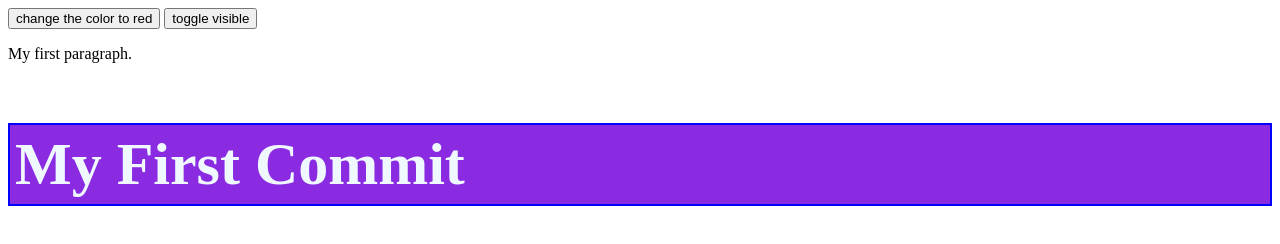
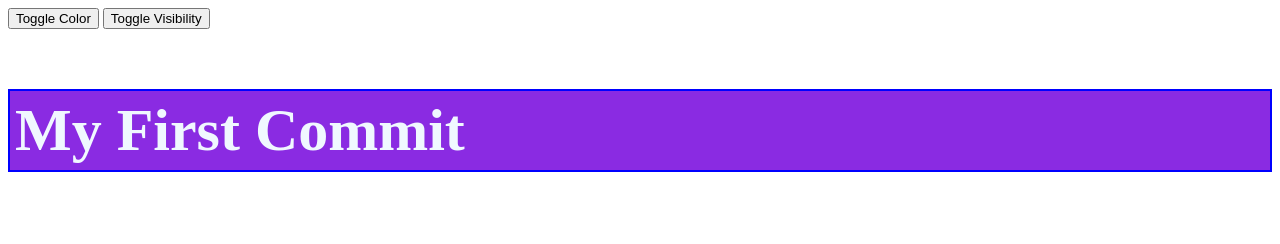
Before and after one commit to DanNissen/coding-with-clay, a plain HTML site: page index.html in a window 1280 px wide. Drawn offline with Linux system fonts and the light colour scheme.

Commit message:
change toggling functionality

```diff
--- a/index.html
+++ b/index.html
@@ -6,11 +6,9 @@
 
 <body>
 
-<h1 id="foo" hidden="true" style="background-color: aqua;">My First Heading</h1>
-<button onclick="changeToRed()">change the color to red</button>
-<button onclick="toggleVisible()">toggle visible</button>
-<p>My first paragraph.</p>
-<p class="yay">My First Commit</p>
+<button onclick="toggleColor()">Toggle Color</button>
+<button onclick="toggleVisible()">Toggle Visibility</button>
+<p id="foo" class="yay">My First Commit</p>
 <script src="./index.js"></script>
 </body>
 </html>
--- a/index.js
+++ b/index.js
@@ -1,12 +1,14 @@
-console.log("foo")
 
 const foo = document.getElementById("foo")
 
-const changeToRed = () => {foo.style["backgroundColor"] = "red"}
-const toggleVisible = () => {
-    if(foo.hidden){
-        foo.hidden = false
+console.log(foo)
+
+const toggleColor = () => {
+    if (foo.style["backgroundColor"] === "red") {
+        foo.style["backgroundColor"] = "blueviolet"
     } else {
-        foo.hidden = true
+        foo.style["backgroundColor"] = "red"
     }
 }
+
+const toggleVisible = () => { foo.hidden = !foo.hidden }
```
